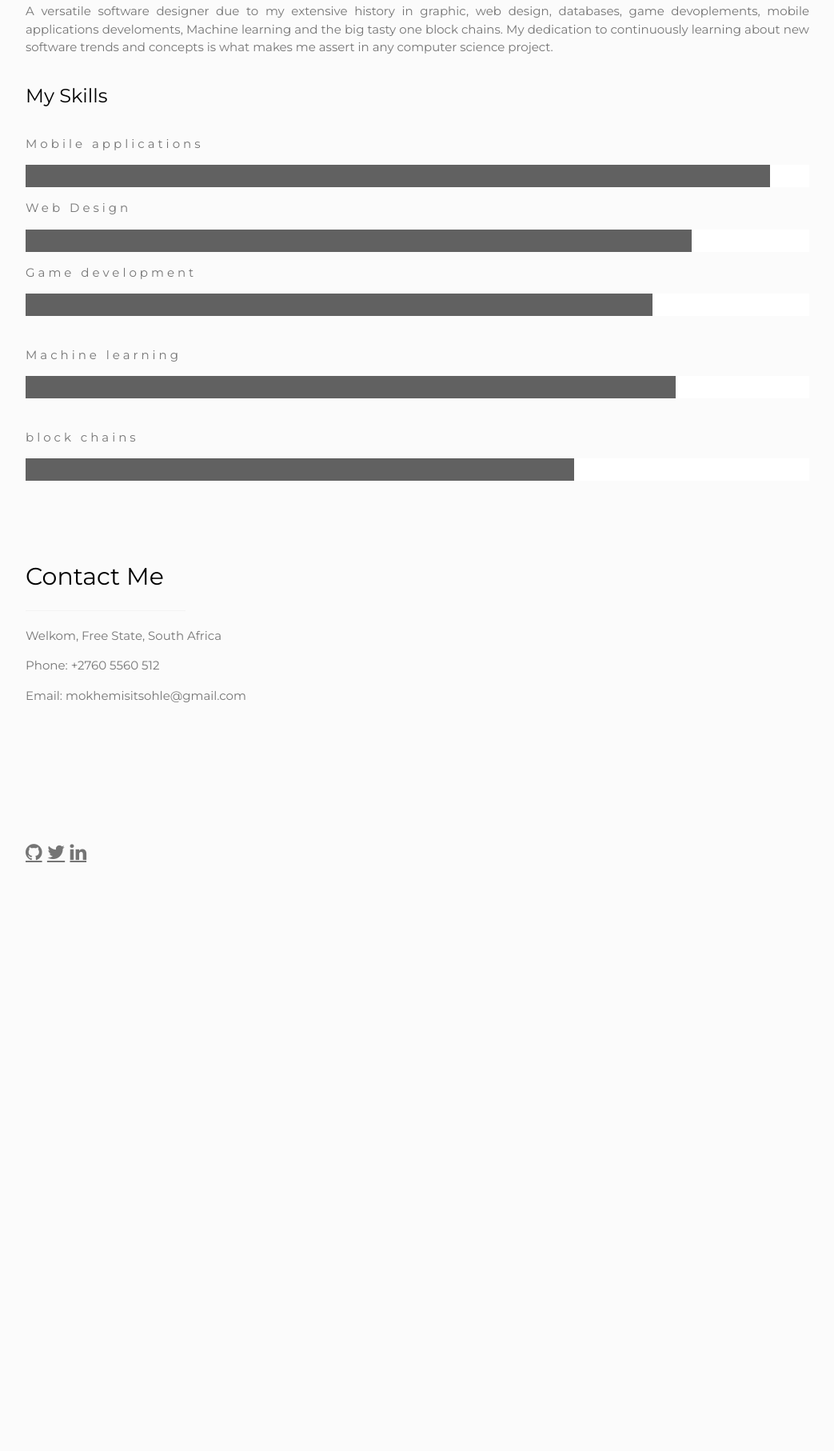
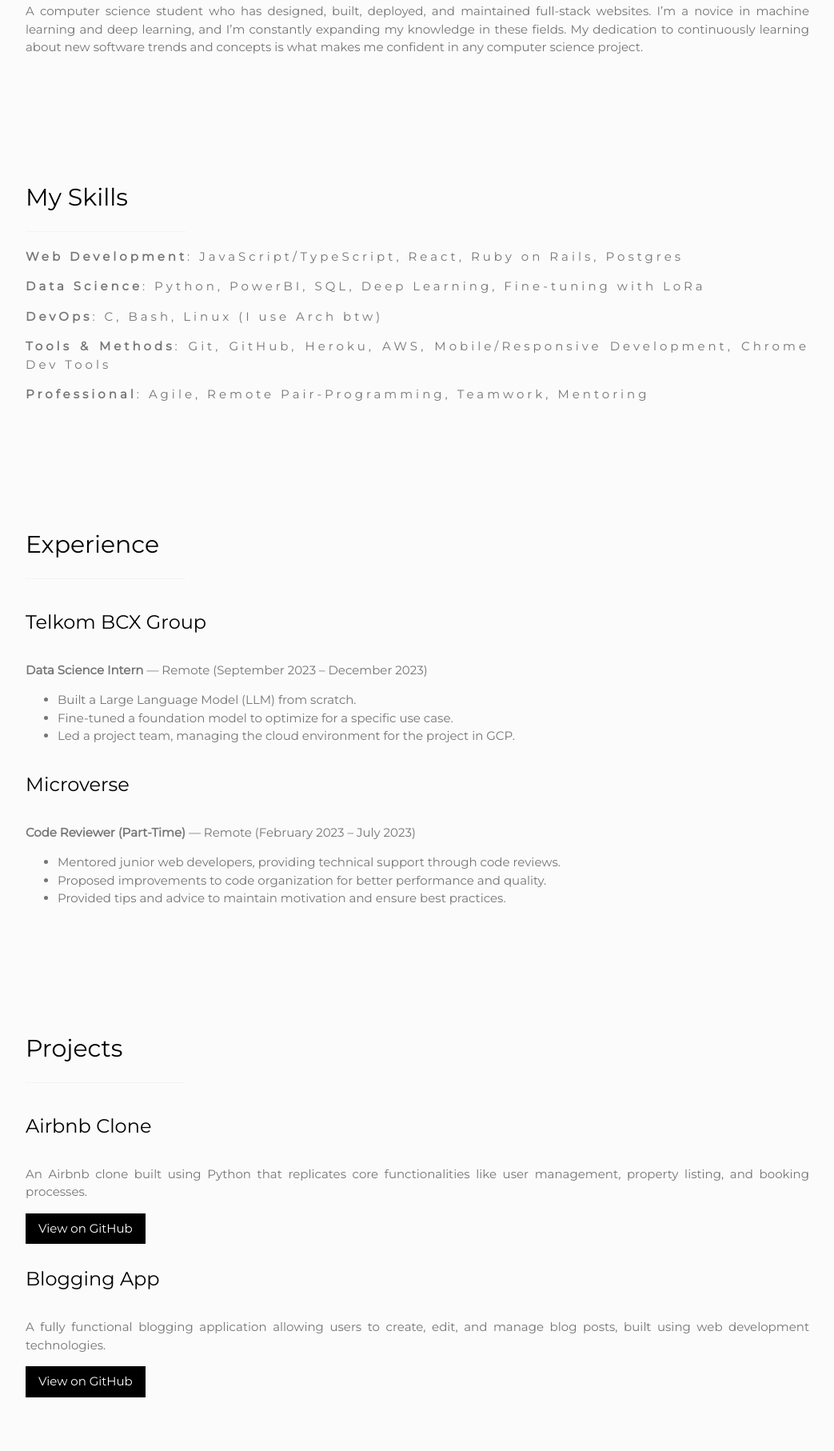
Before and after one commit to tsohleDev/tsohleDev.github.io, a plain HTML site: page index.html in a window 1280 px wide. Shown: the part 1880-3694 px from the top of the page at 80% size, without its empty margins (178-1221 px from the left). Before the commit the page ends 3104 px from the top, so only its background shows below. Drawn offline with nearby package versions, Linux system fonts and the light colour scheme.

Commit message:
Update index.html

```diff
--- a/index.html
+++ b/index.html
@@ -16,7 +16,6 @@
       #main {margin-left: 120px}
       /* Remove margins from "page content" on small screens */
       @media only screen and (max-width: 600px) {#main {margin-left: 0}}
-
       .caramel { background: #fbfbfb; }
     </style>
   </head>
@@ -55,37 +54,66 @@
       <header class="w3-container w3-padding-32 w3-center caramel" id="home">
         <h1 class="w3-jumbo"><span class="w3-hide-small">I'm</span> Tsohle</h1>
         <p>Software Engineer</p>
-    <img src="me.png" alt="boy" class="w3-image" width="992" height="1108">
+        <img src="me.png" alt="Tsohle Mokhemisi portrait" class="w3-image" width="992" height="1108">
       </header>
 
       <!-- About Section -->
       <div class="w3-content w3-justify w3-text-grey w3-padding-64" id="about">
         <h2 class="w3-text-black">Tsohle Mokhemisi</h2>
         <hr style="width:200px" class="w3-opacity">
-    <p>A versatile software designer due to my extensive history in graphic, web design, databases, game devoplements, mobile applications develoments, Machine learning and the big tasty one block chains. My dedication to continuously learning about new software trends and concepts is what makes me assert in any computer science project.</p>
+        <p>A computer science student who has designed, built, deployed, and maintained full-stack websites. I’m a novice in machine learning and deep learning, and I’m constantly expanding my knowledge in these fields. My dedication to continuously learning about new software trends and concepts is what makes me confident in any computer science project.</p>
+      </div>
 
-    <h3 class="w3-padding-16 w3-text-black">My Skills</h3>
-    <p class="w3-wide">Mobile applications</p>
-    <div class="w3-white">
-      <div class="w3-dark-grey" style="height:28px;width:95%"></div>
+      <!-- Skills Section -->
+      <div class="w3-content w3-justify w3-text-grey w3-padding-64" id="skills">
+        <h2 class="w3-text-black">My Skills</h2>
+        <hr style="width:200px" class="w3-opacity">
+        <p class="w3-wide"><strong>Web Development</strong>: JavaScript/TypeScript, React, Ruby on Rails, Postgres</p>
+        <p class="w3-wide"><strong>Data Science</strong>: Python, PowerBI, SQL, Deep Learning, Fine-tuning with LoRa</p>
+        <p class="w3-wide"><strong>DevOps</strong>: C, Bash, Linux (I use Arch btw)</p>
+        <p class="w3-wide"><strong>Tools & Methods</strong>: Git, GitHub, Heroku, AWS, Mobile/Responsive Development, Chrome Dev Tools</p>
+        <p class="w3-wide"><strong>Professional</strong>: Agile, Remote Pair-Programming, Teamwork, Mentoring</p>
       </div>
-    <p class="w3-wide">Web Design</p>
-    <div class="w3-white">
-      <div class="w3-dark-grey" style="height:28px;width:85%"></div>
+
+      <!-- Experience Section -->
+      <div class="w3-content w3-justify w3-text-grey w3-padding-64" id="experience">
+        <h2 class="w3-text-black">Experience</h2>
+        <hr style="width:200px" class="w3-opacity">
+
+        <h3 class="w3-padding-16 w3-text-black">Telkom BCX Group</h3>
+        <p><strong>Data Science Intern</strong> — Remote (September 2023 – December 2023)</p>
+        <ul>
+          <li>Built a Large Language Model (LLM) from scratch.</li>
+          <li>Fine-tuned a foundation model to optimize for a specific use case.</li>
+          <li>Led a project team, managing the cloud environment for the project in GCP.</li>
+        </ul>
+
+        <h3 class="w3-padding-16 w3-text-black">Microverse</h3>
+        <p><strong>Code Reviewer (Part-Time)</strong> — Remote (February 2023 – July 2023)</p>
+        <ul>
+          <li>Mentored junior web developers, providing technical support through code reviews.</li>
+          <li>Proposed improvements to code organization for better performance and quality.</li>
+          <li>Provided tips and advice to maintain motivation and ensure best practices.</li>
+        </ul>
       </div>
-    <p class="w3-wide">Game development</p>
-    <div class="w3-white">
-      <div class="w3-dark-grey" style="height:28px;width:80%"></div>
-    </div><br>
-    <p class="w3-wide">Machine learning</p>
-    <div class="w3-white">
-      <div class="w3-dark-grey" style="height:28px;width:83%"></div>
-    </div><br>
-    <p class="w3-wide">block chains</p>
-    <div class="w3-white">
-      <div class="w3-dark-grey" style="height:28px;width:70%"></div>
-    </div><br>
 
+      <!-- Projects Section -->
+      <div class="w3-content w3-justify w3-text-grey w3-padding-64" id="projects">
+        <h2 class="w3-text-black">Projects</h2>
+        <hr style="width:200px" class="w3-opacity">
+
+        <h3 class="w3-padding-16 w3-text-black">Airbnb Clone</h3>
+        <p>An Airbnb clone built using Python that replicates core functionalities like user management, property listing, and booking processes.</p>
+        <a href="https://github.com/tsohleDev/AirBnB_clone" target="_blank" class="w3-button w3-black w3-hover-opacity">
+          View on GitHub
+        </a>
+
+        <h3 class="w3-padding-16 w3-text-black">Blogging App</h3>
+        <p>A fully functional blogging application allowing users to create, edit, and manage blog posts, built using web development technologies.</p>
+        <a href="https://github.com/tsohleDev/weblog" target="_blank" class="w3-button w3-black w3-hover-opacity">
+          View on GitHub
+        </a>
+      </div>
 
       <!-- Contact Section -->
       <div class="w3-padding-64 w3-content w3-text-grey" id="contact">
@@ -97,19 +125,14 @@
           <p>Phone: +2760 5560 512</p>
           <p>Email: mokhemisitsohle@gmail.com</p>
         </div><br>
-  <!-- End Contact Section -->
       </div>
 
-<!-- Footer. This section contains an ad for W3Schools Spaces. You can leave it to support us. -->
+      <!-- Footer -->
       <footer class="w3-content w3-padding-64 w3-text-grey w3-xlarge">
-  <a class="fa fa-github w3-hover-opacity" href="https://github.com/tsohleDev" > </a>
-  <a class="fa fa-twitter w3-hover-opacity"  href="https://twitter.com/RealTsohle" > </a>
-  <a class="fa fa-linkedin w3-hover-opacity"  href="https://www.linkedin.com/in/tsohle-mokhemisi-3687401b2/" > </a>
- <!-- End footer -->
+        <a class="fa fa-github w3-hover-opacity" href="https://github.com/tsohleDev" target="_blank"></a>
+        <a class="fa fa-twitter w3-hover-opacity" href="https://twitter.com/RealTsohle" target="_blank"></a>
+        <a class="fa fa-linkedin w3-hover-opacity" href="https://www.linkedin.com/in/tsohle-mokhemisi-3687401b2/" target="_blank"></a>
       </footer>
-
-<!-- END PAGE CONTENT -->
     </div>
-
   </body>
 </html>
```
Lines whose indentation alone changed are shown as unchanged.
